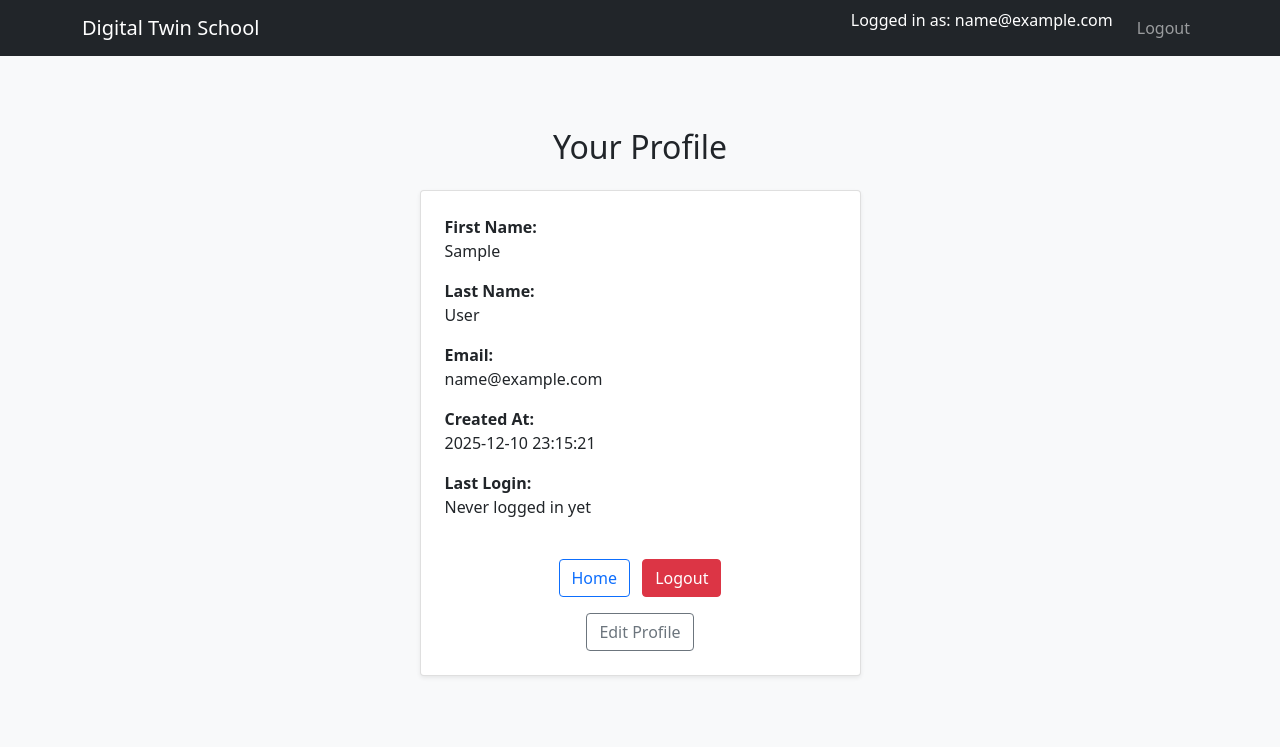
After one commit to mountzou/digital-twin-school, a Flask app: page /profile in a window 1280 px wide. The commit adds this page. Shown: the top 747 px of the page. Run offline with Flask 3, Linux system fonts and the light colour scheme; the visitor is signed in with stand-in values (Sample User, id 1); some libraries are stand-ins or nearby versions.

Commit message:
Implement profile editing + update Docker/Postgres config

```diff
--- a/app.py
+++ b/app.py
@@ -37,9 +37,13 @@ login_manager.login_view = "login"
 # User model
 # ---------------------------------------------------------------------
 class User(db.Model, UserMixin):
-    id = db.Column(db.Integer, primary_key=True)
-    email = db.Column(db.String(150), unique=True, nullable=False)
+    id          = db.Column(db.Integer, primary_key=True)
+    email       = db.Column(db.String(150), unique=True, nullable=False)
     password_hash = db.Column(db.String(255), nullable=False)
+    first_name  = db.Column(db.String(100), nullable=True)
+    last_name   = db.Column(db.String(100), nullable=True)
+    created_at  = db.Column(db.DateTime, nullable=False, default=datetime.utcnow)
+    last_login  = db.Column(db.DateTime, nullable=True)
 
     def set_password(self, password: str) -> None:
         self.password_hash = generate_password_hash(password)
@@ -58,8 +62,6 @@ def init_db():
     with app.app_context():
         db.create_all()
 
-init_db()
-
 # ---------------------------------------------------------------------
 # Routes
 # ---------------------------------------------------------------------
@@ -69,6 +71,42 @@ def index():
     if current_user.is_authenticated:
         return render_template("index.html", current_year=year, user=current_user)
     return render_template("index.html", current_year=year, user=None)
+
+
+@app.route("/profile")
+@login_required
+def profile():
+    year = datetime.now().year
+    return render_template("profile.html", user=current_user, current_year=year)
+
+
+@app.route("/edit-profile", methods=["GET", "POST"])
+@login_required
+def edit_profile():
+    error = None
+    success = None
+
+    if request.method == "POST":
+        first = request.form.get("first_name")
+        last = request.form.get("last_name")
+
+        # Update fields
+        current_user.first_name = first
+        current_user.last_name = last
+
+        try:
+            db.session.commit()
+            success = "Profile updated successfully."
+        except Exception:
+            db.session.rollback()
+            error = "An error occurred while updating your profile."
+
+    return render_template(
+        "edit-profile.html",
+        user=current_user,
+        error=error,
+        success=success
+    )
 
 
 @app.route("/login", methods=["GET", "POST"])
@@ -85,6 +123,8 @@ def login():
         user = User.query.filter_by(email=email).first()
 
         if user and user.check_password(password):
+            user.last_login = datetime.utcnow()
+            db.session.commit()
             login_user(user)
             return redirect(url_for("index"))
         else:
@@ -101,6 +141,8 @@ def register():
     error = None
 
     if request.method == "POST":
+        first_name = request.form.get("first_name")
+        last_name = request.form.get("last_name")
         email = request.form.get("email")
         password = request.form.get("password")
         password_confirm = request.form.get("password_confirm")
@@ -110,7 +152,11 @@ def register():
         elif User.query.filter_by(email=email).first():
             error = "Email is already registered."
         else:
-            new_user = User(email=email)
+            new_user = User(
+                email=email,
+                first_name=first_name,
+                last_name=last_name
+            )
             new_user.set_password(password)
             db.session.add(new_user)
             db.session.commit()
--- a/docker-compose.yml
+++ b/docker-compose.yml
@@ -6,7 +6,10 @@ services:
       - "8000:5000"
     environment:
       - FLASK_ENV=development
+      - FLASK_DEBUG=1
       - DATABASE_URL=postgresql://flaskuser:flaskpass@db:5432/flaskdb
+    volumes:
+      - .:/app              # <— live-mount your source code
     depends_on:
       - db
 
--- a/templates/index.html
+++ b/templates/index.html
@@ -7,8 +7,9 @@
 <h1 class="font-josefin w500">Josefin Light</h1>
 
 <p>
-    Each heading uses a different custom font loaded locally
+    Each heading uses a didddddfferent custom font loaded locally
     through @font-face declarations.
+docker compose up --build
 </p>
 
     {% include 'footer.html' %}
--- /dev/null
+++ b/templates/profile.html
@@ -0,0 +1,59 @@
+{% extends "base.html" %}
+
+{% block title %}Profile — Digital Twin School{% endblock %}
+
+{% block content %}
+<div class="container py-5 py-md-6">
+    <div class="row justify-content-center">
+        <div class="col-12 col-sm-10 col-md-8 col-lg-6 col-xl-5">
+
+            <h2 class="mb-4 text-center">Your Profile</h2>
+
+            <div class="card shadow-sm p-4">
+
+                <div class="mb-3">
+                    <label class="fw-bold">First Name:</label>
+                    <div>{{ user.first_name or "-" }}</div>
+                </div>
+
+                <div class="mb-3">
+                    <label class="fw-bold">Last Name:</label>
+                    <div>{{ user.last_name or "-" }}</div>
+                </div>
+
+                <div class="mb-3">
+                    <label class="fw-bold">Email:</label>
+                    <div>{{ user.email }}</div>
+                </div>
+
+                <div class="mb-3">
+                    <label class="fw-bold">Created At:</label>
+                    <div>{{ user.created_at.strftime("%Y-%m-%d %H:%M:%S") }}</div>
+                </div>
+
+                <div class="mb-3">
+                    <label class="fw-bold">Last Login:</label>
+                    <div>
+                        {% if user.last_login %}
+                            {{ user.last_login.strftime("%Y-%m-%d %H:%M:%S") }}
+                        {% else %}
+                            Never logged in yet
+                        {% endif %}
+                    </div>
+                </div>
+
+                <div class="mt-4 text-center">
+                    <a href="{{ url_for('index') }}" class="btn btn-outline-primary me-2">Home</a>
+                    <a href="{{ url_for('logout') }}" class="btn btn-danger">Logout</a>
+                </div>
+
+            <div class="text-center mt-3">
+    <a href="{{ url_for('edit_profile') }}" class="btn btn-outline-secondary">Edit Profile</a>
+</div>
+
+            </div>
+
+        </div>
+    </div>
+</div>
+{% endblock %}
```
Also changed, not shown: templates/edit-profile.html (added, +53 -0 lines), templates/register.html (+22 -0 lines), 1 other file.
